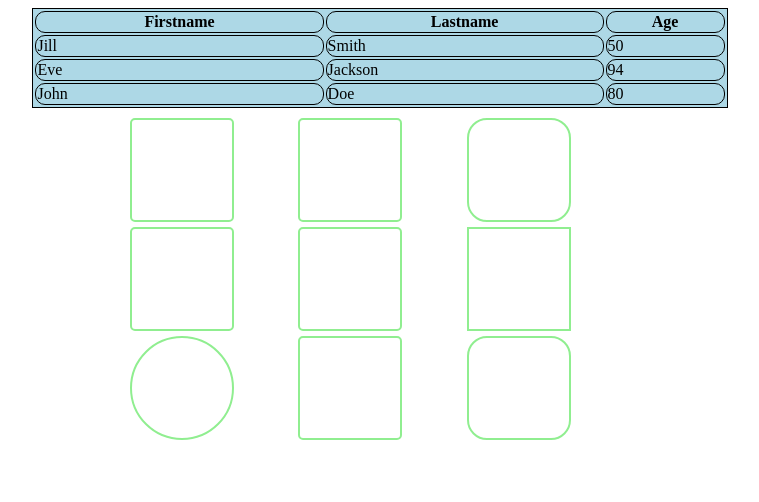
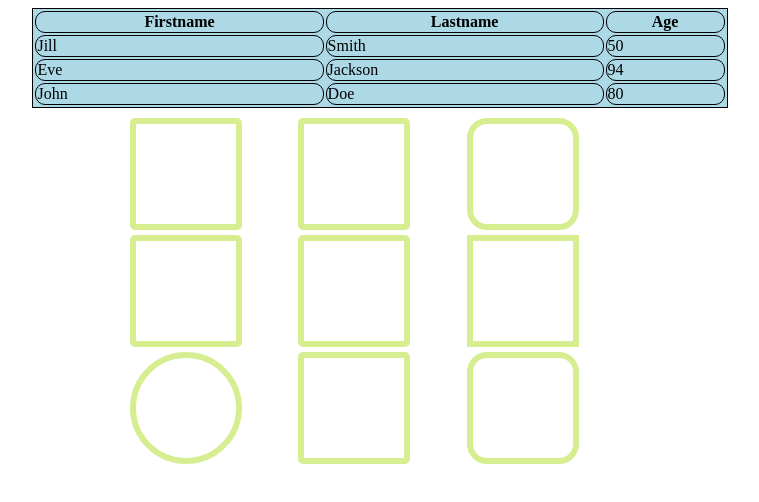
Before and after one commit to okaydivyansh/TASKS1to11, a plain HTML site: page csstask1.html in a window 1280 px wide. Shown: the whole page, without its empty margins (260-1019 px from the left). Drawn offline with Linux system fonts and the light colour scheme.

Commit message:
Update csstask1.html

```diff
--- a/csstask1.html
+++ b/csstask1.html
@@ -36,18 +36,22 @@
     }
 
     .grid-item {
-        border: 2px solid lightgreen;
+        border: 6px solid rgb(214, 238, 144);
         height: 100px;
         width: 100px;
+        /* margin: auto; */
     }
     #grid1, #grid2, #grid4, #grid5, #grid8{
         border-radius: 5px;
+        /* margin: auto; */
     }
     #grid3, #grid9{
         border-radius: 20px;
+        /* margin: auto; */
     }
     #grid7{
         border-radius: 50%;
+        /* margin: auto; */
     }
     </style>
 </head>
```
